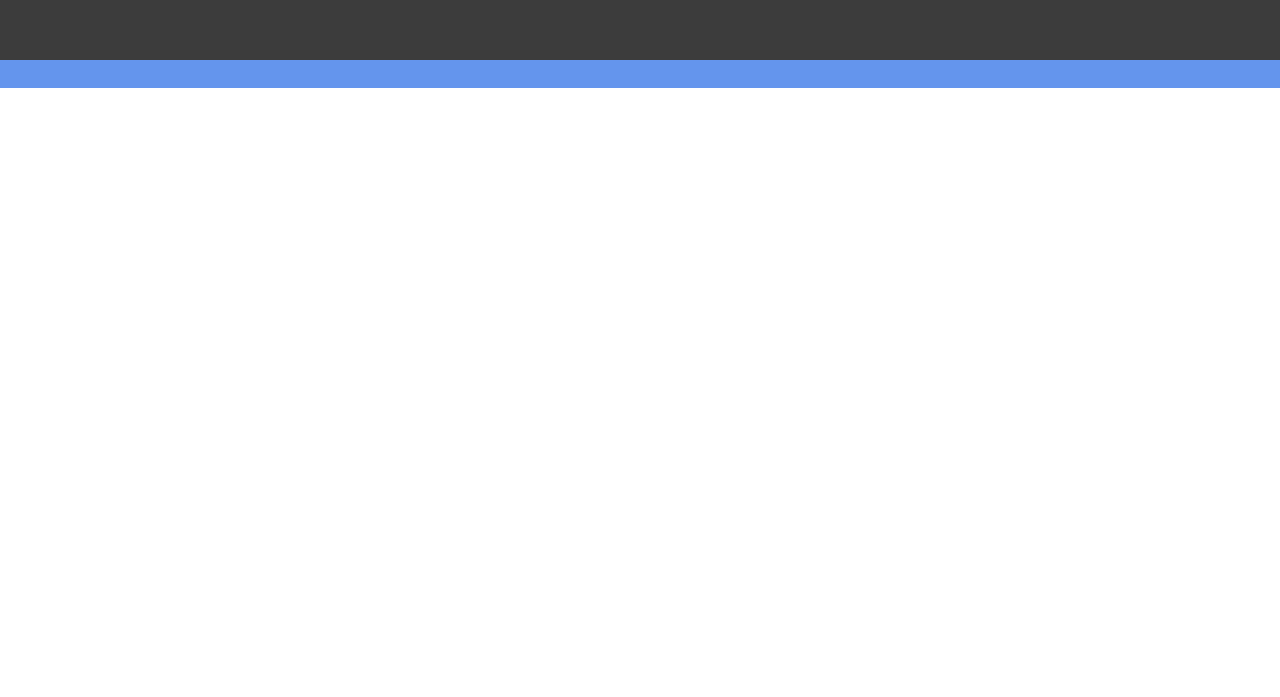
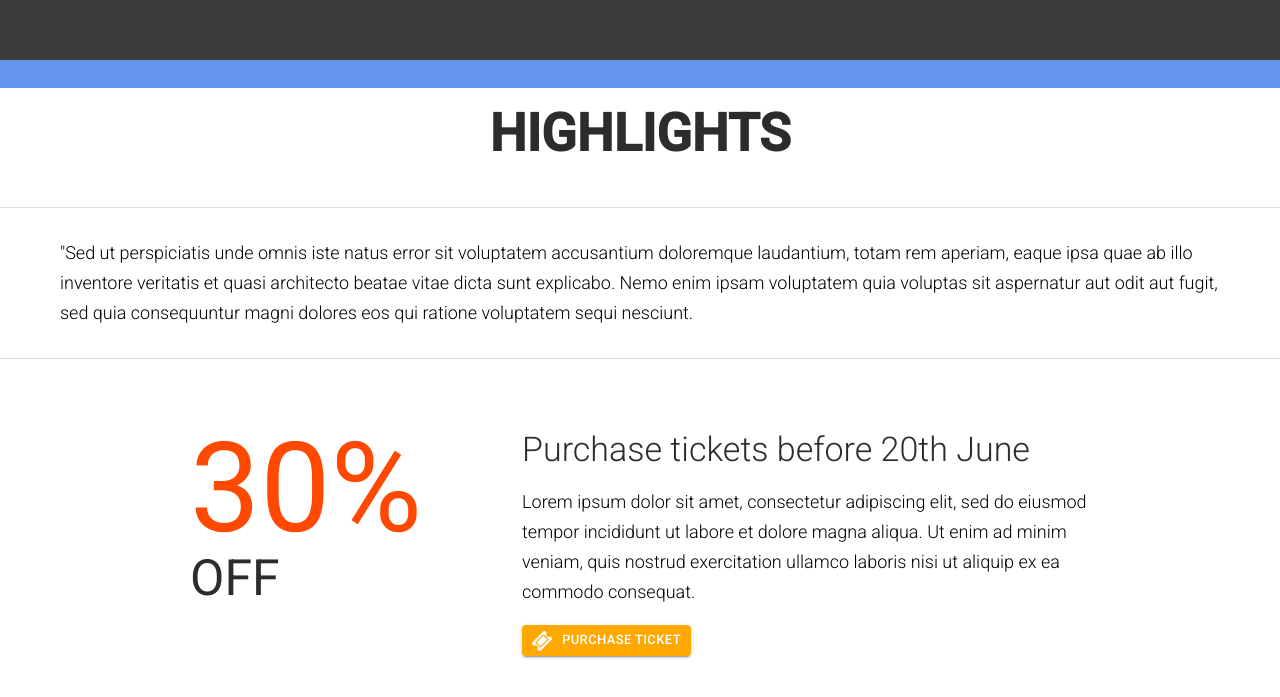
Before and after one commit to B-HANSEN/The_Venue, a React (Create React App) app: page / in a window 1280 px wide. Shown: the part 1412-2109 px from the top of the page. Before the commit the page ends 1500 px from the top, so only its background shows below. Built offline with nearby package versions, Linux system fonts and the light colour scheme.

Commit message:
added Highlights component; Description component with Fade effect; Discount component with Fade/Slide effects and counter; MyButton reusable component; minor revision to css

```diff
--- a/src/App.js
+++ b/src/App.js
@@ -4,8 +4,9 @@ import './resources/styles.css';
 import Header from './components/header_footer/Header';
 import Featured from './components/featured';
 import VenueNfo from './components/venueNfo';
+import Highlight from './components/Highlights';
 
-function App() {
+const App = () => {
 	return (
 		<div
 			className='App'
@@ -14,8 +15,9 @@ function App() {
 			<Header />
 			<Featured />
 			<VenueNfo />
+			<Highlight />
 		</div>
 	);
-}
+};
 
 export default App;
--- /dev/null
+++ b/src/components/Highlights/Description.js
@@ -0,0 +1,22 @@
+import React from 'react';
+import Fade from 'react-reveal/Fade';
+
+const Description = () => {
+	return (
+		<Fade>
+			<div className='center_wrapper'>
+				<h2>Highlights</h2>
+			</div>
+			<div className='highlight_description'>
+				"Sed ut perspiciatis unde omnis iste natus error sit voluptatem
+				accusantium doloremque laudantium, totam rem aperiam, eaque ipsa quae ab
+				illo inventore veritatis et quasi architecto beatae vitae dicta sunt
+				explicabo. Nemo enim ipsam voluptatem quia voluptas sit aspernatur aut
+				odit aut fugit, sed quia consequuntur magni dolores eos qui ratione
+				voluptatem sequi nesciunt.
+			</div>
+		</Fade>
+	);
+};
+
+export default Description;
--- /dev/null
+++ b/src/components/Highlights/Discount.js
@@ -0,0 +1,59 @@
+import React, { Component } from 'react';
+import Fade from 'react-reveal/Fade';
+import Slide from 'react-reveal/Slide';
+import MyButton from '../utils/MyButton';
+
+class Discount extends Component {
+	state = {
+		discountStart: 0,
+		discountEnd: 30,
+	};
+	porcentage = () => {
+		if (this.state.discountStart < this.state.discountEnd) {
+			this.setState({
+				discountStart: this.state.discountStart + 1,
+			});
+		}
+	};
+
+	componentDidUpdate() {
+		setTimeout(() => {
+			this.porcentage();
+		}, 30);
+	}
+
+	render() {
+		return (
+			<div className='center_wrapper'>
+				<div className='discount_wrapper'>
+					<Fade onReveal={() => this.porcentage()}>
+						<div className='discount_porcentage'>
+							<span>{this.state.discountStart}%</span>
+							<span>OFF</span>
+						</div>
+					</Fade>
+
+					<Slide right>
+						<div className='discount_description'>
+							<h3>Purchase tickets before 20th June</h3>
+							<p>
+								Lorem ipsum dolor sit amet, consectetur adipiscing elit, sed do
+								eiusmod tempor incididunt ut labore et dolore magna aliqua. Ut
+								enim ad minim veniam, quis nostrud exercitation ullamco laboris
+								nisi ut aliquip ex ea commodo consequat.
+							</p>
+							<MyButton
+								text='Purchase ticket'
+								bck='#ffa800'
+								color='#ffffff'
+								link='http://google.com'
+							/>
+						</div>
+					</Slide>
+				</div>
+			</div>
+		);
+	}
+}
+
+export default Discount;
--- /dev/null
+++ b/src/components/Highlights/index.js
@@ -0,0 +1,14 @@
+import React from 'react';
+import Description from './Description';
+import Discount from './Discount';
+
+const Highlights = () => {
+	return (
+		<div className='highlight_wrapper'>
+			<Description />
+			<Discount />
+		</div>
+	);
+};
+
+export default Highlights;
--- /dev/null
+++ b/src/components/utils/MyButton.js
@@ -0,0 +1,23 @@
+import React from 'react';
+import Button from '@material-ui/core/Button';
+import TicketIcon from '../../resources/images/icons/ticket.png';
+
+const MyButton = props => {
+	return (
+		<Button
+			href={props.link}
+			target='_blank'
+			variant='contained'
+			size='small'
+			style={{
+				background: props.bck,
+				color: props.color,
+			}}
+		>
+			<img src={TicketIcon} className='iconImage' alt='icon_button' />
+			{props.text}
+		</Button>
+	);
+};
+
+export default MyButton;
--- a/src/resources/styles.css
+++ b/src/resources/styles.css
@@ -226,7 +226,7 @@ footer .footer_copyright {
 	font-weight: 300;
 	border-top: 1px solid #dddddd;
 	border-bottom: 1px solid #dddddd;
-	padding: 30px 0px;
+	padding: 30px 60px;
 }
 
 .discount_wrapper {
```
